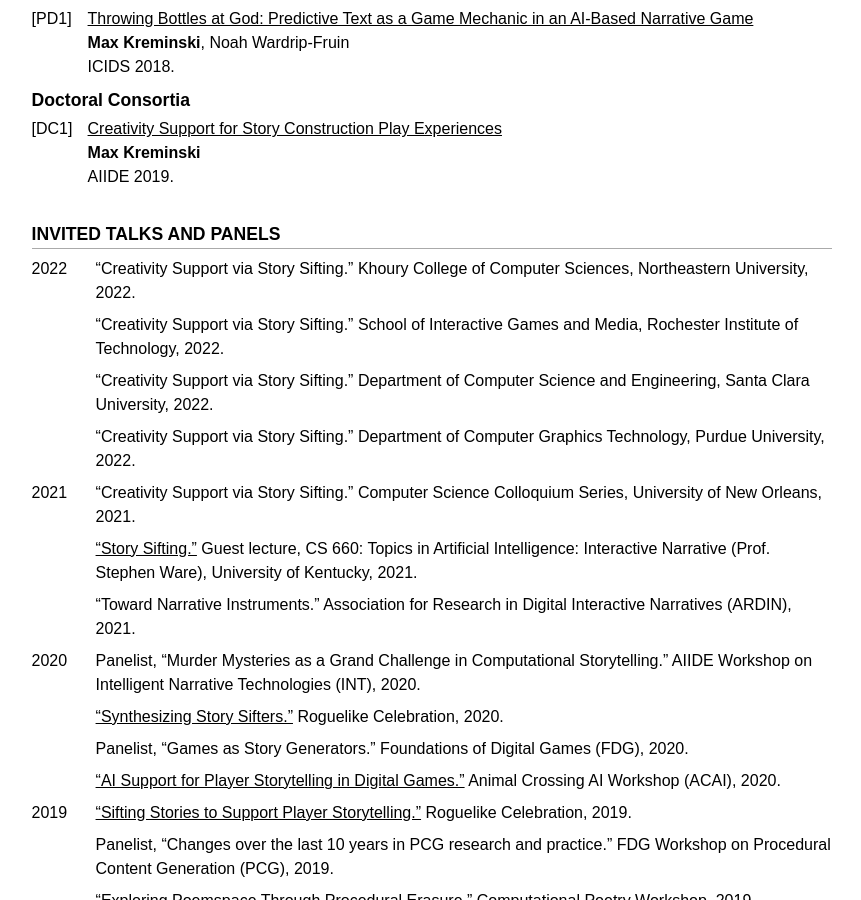
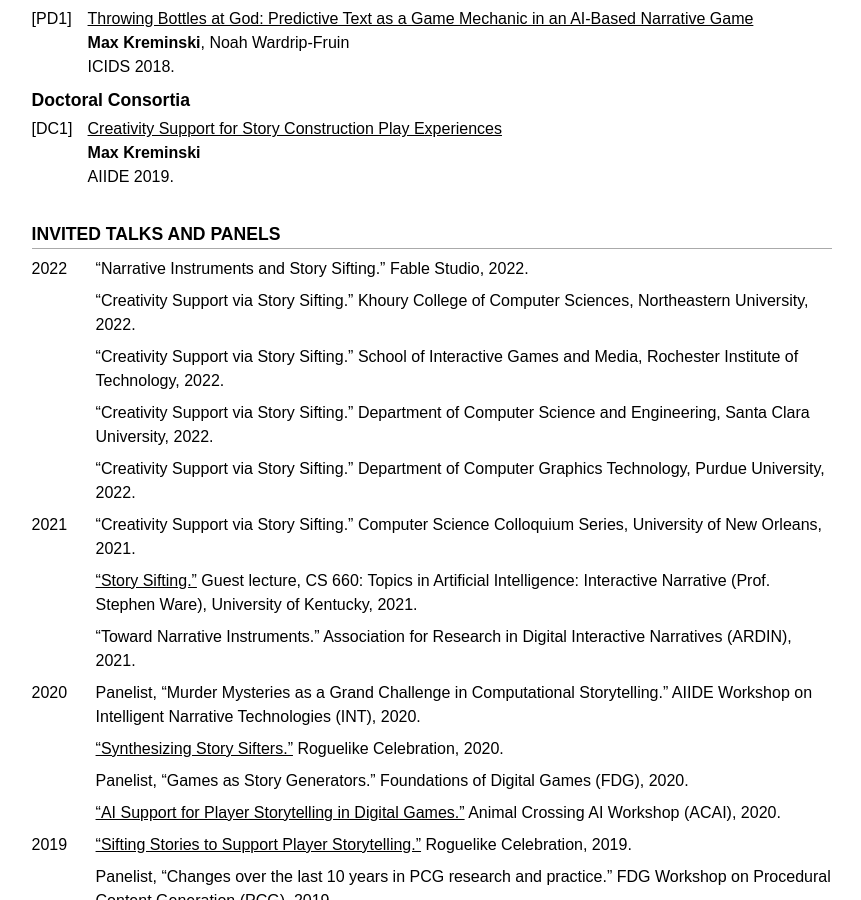
Before and after one commit to mkremins/mkremins.github.io, a Jekyll site: the page built from cv/index.html, in a window 1280 px wide and 900 px high, scrolled down 4113 px. Shown: the whole window, without its empty margins (208-1069 px from the left). Built offline with Jekyll 4.4.1, drawn with Linux system fonts in a browser that asks for light colours; some web fonts are replaced.

Commit message:
Add Fable Studio talk to CV

```diff
--- a/_data/talks.json
+++ b/_data/talks.json
@@ -1,4 +1,11 @@
 [
+{
+  "title": "Narrative Instruments and Story Sifting",
+  "year": "2022",
+  "url": "",
+  "venue": "Fable Studio",
+  "venue_long": "Fable Studio"
+},
 {
   "title": "Creativity Support via Story Sifting",
   "year": "2022",
```
